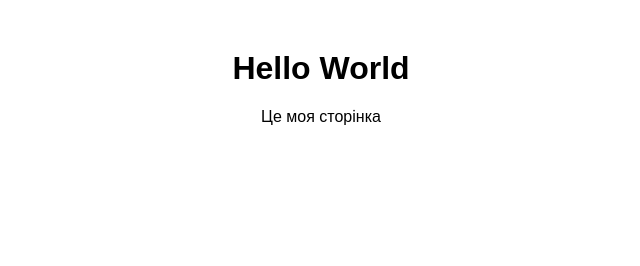
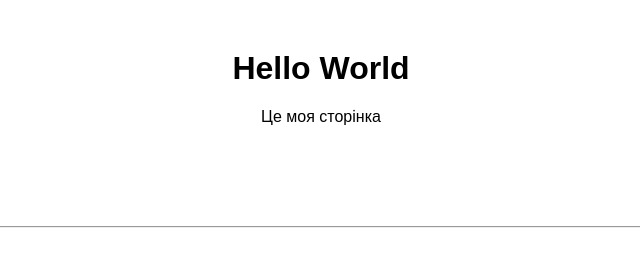
Before and after one commit to matvii-kozak/web-page-test, a plain HTML site: page index.html in a window 1280 px wide. Shown: the whole page, without its empty margins (319-959 px from the left). Drawn offline with Linux system fonts and the light colour scheme.

Commit message:
Add footer with author information to index.html

```diff
--- a/index.html
+++ b/index.html
@@ -12,6 +12,9 @@
 <body>
     <h1>Hello World</h1>
     <p>Це моя  сторінка</p>
-
+    <footer>
+        <hr>
+        <p> Козак Матвій ІЕ-201</p>
+    </footer>
     </body>
 </html>
```
